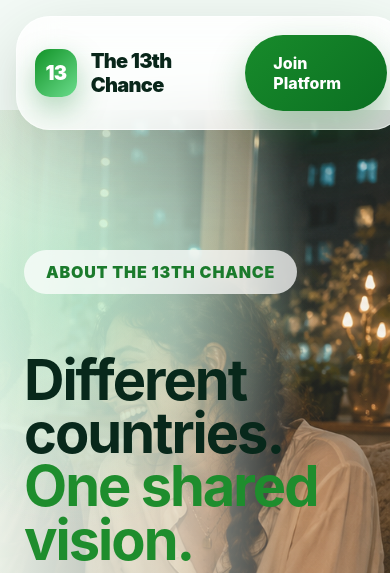
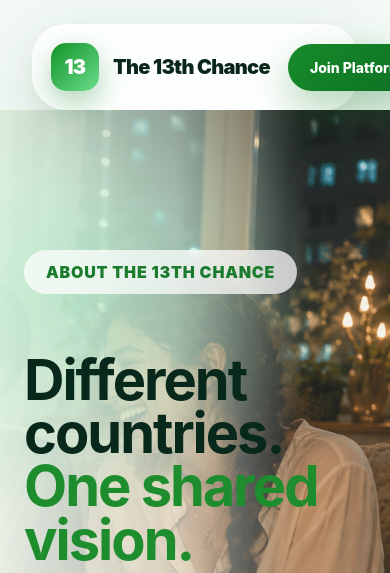
Before and after one commit to AmiliaWolfram/the13thchance, a Django app: page /how-it-works/ in a window 390 px wide. Shown: the top 573 px of the page. Run offline with Django 5.2, Linux system fonts and the light colour scheme.

Commit message:
Fix navbar alignment

```diff
--- a/templates/includes/navbar.html
+++ b/templates/includes/navbar.html
@@ -18,20 +18,22 @@
 <style>
 .navbar {
     position: fixed;
-    top: 28px;
-    left: 32px;
-    right: 32px;
+    top: 24px;
+    left: 50%;
+    transform: translateX(-50%);
     z-index: 1000;
 
+    width: calc(100% - 64px);
+    max-width: 1480px;
     height: 92px;
-    padding: 0 28px;
+    padding: 0 24px;
 
     display: flex;
     align-items: center;
     justify-content: space-between;
 
     border-radius: 34px;
-    background: rgba(255, 255, 255, 0.76);
+    background: rgba(255, 255, 255, 0.82);
     backdrop-filter: blur(22px);
     -webkit-backdrop-filter: blur(22px);
 
@@ -43,43 +45,42 @@
     display: flex;
     align-items: center;
     gap: 14px;
-
     text-decoration: none;
     color: #09261a;
     font-size: 24px;
     font-weight: 900;
     letter-spacing: -0.7px;
+    white-space: nowrap;
 }
 
 .logo-mark {
     width: 48px;
     height: 48px;
     border-radius: 15px;
-
     display: grid;
     place-items: center;
-
     background: linear-gradient(135deg, #119327, #6bdc8c);
     color: white;
     font-size: 20px;
     font-weight: 900;
-
     box-shadow: 0 12px 30px rgba(21, 130, 46, 0.35);
 }
 
 .nav-links {
     display: flex;
     align-items: center;
-    gap: 34px;
+    gap: 26px;
+    margin-left: auto;
 }
 
 .nav-links a {
     position: relative;
     text-decoration: none;
     color: #0d2b1d;
-    font-size: 16px;
+    font-size: 15px;
     font-weight: 800;
     transition: 0.25s ease;
+    white-space: nowrap;
 }
 
 .nav-links a:not(.nav-button)::after {
@@ -87,7 +88,6 @@
     position: absolute;
     left: 0;
     bottom: -8px;
-
     width: 0;
     height: 3px;
     border-radius: 99px;
@@ -104,12 +104,10 @@
 }
 
 .nav-button {
-    padding: 18px 28px;
+    padding: 17px 26px;
     border-radius: 999px;
-
     background: linear-gradient(135deg, #188b2b, #0b6f22);
     color: white !important;
-
     box-shadow: 0 16px 38px rgba(18, 122, 35, 0.32);
 }
 
@@ -122,11 +120,22 @@ body {
     padding-top: 130px;
 }
 
-@media (max-width: 1100px) {
+@media (max-width: 1200px) {
+    .nav-links {
+        gap: 18px;
+    }
+
+    .nav-links a {
+        font-size: 14px;
+    }
+
+    .nav-button {
+        padding: 15px 22px;
+    }
+}
+
+@media (max-width: 980px) {
     .navbar {
-        top: 16px;
-        left: 16px;
-        right: 16px;
         height: auto;
         padding: 18px;
         flex-wrap: wrap;
@@ -137,7 +146,6 @@ body {
         width: 100%;
         justify-content: center;
         flex-wrap: wrap;
-        gap: 18px;
     }
 
     body {
```
